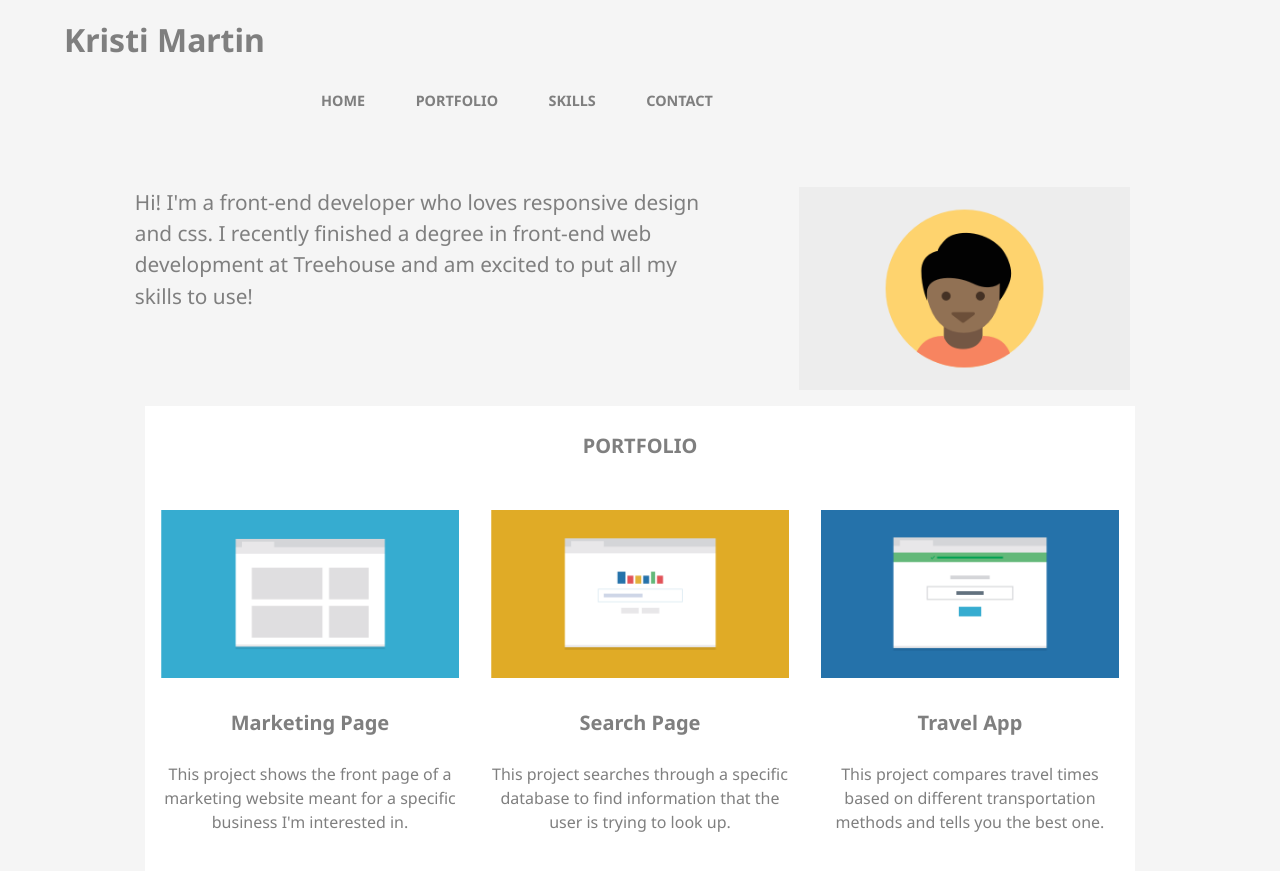
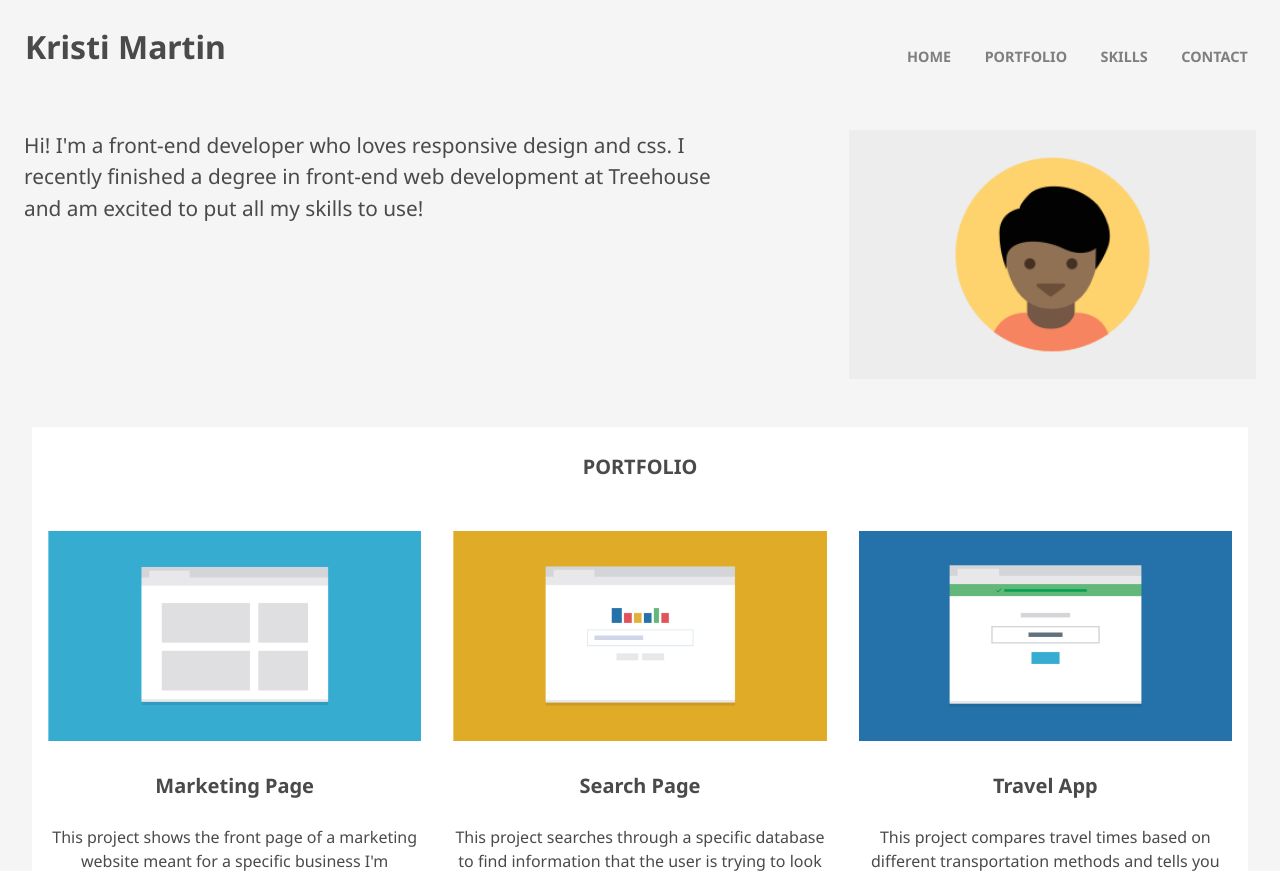
Before and after one commit to kristiamartin/techdegree-project-2, a plain HTML site: page index.html in a window 1280 px wide. Shown: the top 871 px of the page. Drawn offline with Linux system fonts and the light colour scheme.

Commit message:
update header

```diff
--- a/css/styles.css
+++ b/css/styles.css
@@ -1,5 +1,5 @@
 
-/* Body Styles */
+/* Body and Header Styles */
 
 * {
   box-sizing: border-box;
@@ -11,16 +11,55 @@ body {
 font-family: 'Noto Sans', sans-serif;
 font-size: 1em;
 line-height: 1.5;
-  color: #7F7F7F;
+color: #4A4A4A;
 background-color: #f5f5f5;
 text-align: center;
+}
+
+ul {
+list-style: none;
+padding-left: 0;
+}
+
+a {
+text-decoration: none;
+}
+
+nav {
+padding: 25px;
+}
+
+
+h1, .top-nav {
+text-align: center;
+}
+
+.top-nav, .top-nav li {
+width: 100%;
+}
+
+h1 a, .top-nav a {
+color: #4A4A4A;
+}
+
+.top-nav {
+margin-top: 30px;
+}
+
+.top-nav li {
+padding: 10px 0;
+margin: 5px auto;
+background-color: #fff;
+}
+
+.top-nav a {
+text-transform: uppercase;
+font-weight: bold;
 }
 
 .container {
 width: 100%;
 margin: 0 auto;
-  max-width: 1100px;
-  padding-bottom: 20px;
 }
 
 p {
@@ -28,9 +67,9 @@ p {
 padding: 0;
 }
 
-h1, h2, h3 {
+h2, h3 {
 font-size: 1.25em;
-  color: #7F7F7F;
+color: #4A4A4A;
 margin: 0;
 }
 
@@ -45,20 +84,6 @@ h3 {
 
 img {
 max-width: 100%;
-}
-
-
-/* Header Styles */
-
-.name {
-  font-size: 2em;
-  font-weight: bold;
-  padding: .5em 0;
-}
-
-.main-nav {
-  width: 100%;
-  padding-bottom: 3em;
 }
 
 nav ul li a {
@@ -108,12 +133,12 @@ a {
 
 .bio-img {
 width: 70%;
-  padding-bottom: 1em;
+padding-bottom: 3em;
 }
 
 .bio {
 font-size: 1.2em;
-  padding: 0em 1em;
+padding: 25px;
 }
 
 #portfolio {
@@ -129,6 +154,7 @@ a {
 }
 
 #skills {
+width: 100%;
 background-color: #dddbdb;
 }
 
@@ -213,6 +239,25 @@ li {
 
 @media (min-width: 768px) {
 
+  .top-nav {
+    margin-top: 0;
+  }
+
+  .top-nav li {
+    display: inline-block;
+    width: auto;
+    margin-right: 15px;
+    background-color: transparent;
+  }
+
+  .top-nav li:last-child {
+    margin-right: 0;
+  }
+
+  .top-nav a {
+      color: #7F7F7F;
+  }
+
 
   li {
     display: inline-block;
@@ -225,6 +270,10 @@ li {
   .bio-img {
     float: right;
     width: 33%;
+  }
+
+  .bio {
+    padding: 0;
     padding-right: 1em;
   }
 
@@ -239,7 +288,6 @@ li {
     float: left;
     width: 67%;
     margin-top: 0;
-    padding: 0 1em;
     font-size: 1.3em;
     text-align: left;
   }
@@ -247,7 +295,7 @@ li {
   .proj {
     float: left;
     width: calc(50% - 2em);
-    margin-bottom: 0;
+    margin-bottom: 2em;
   }
 
   .skills li {
@@ -279,18 +327,14 @@ li {
 
 @media (min-width: 1024px) {
 
-  header {
-    width: 60%;
+  h1 {
+    float: left;
+    text-align: left;
+    height: 12px;
+    line-height: 12px;
   }
 
-  .name {
-    float: left;
-    padding-left: 2em;
-  }
-
-  .main-nav {
-    float: right;
-    padding-right: 2em;
+  .top-nav {
     text-align: right;
   }
 
@@ -298,17 +342,17 @@ li {
     width: 60%;
   }
 
-  .bio-img {
-    margin-right: 1.25em;
-  }
-
   #portfolio {
-    width: 90%;
+    width: 95%;
     margin-bottom: 3em;
   }
 
   .proj {
     width: calc(33.333% - 2em);
+  }
+
+  #skills {
+    padding-top: 2em;
   }
 
   .contact-copy {
--- a/index.html
+++ b/index.html
@@ -13,20 +13,18 @@
   <body>
 
     <header>
-      <div class="container">
-        <p class="name">Kristi Martin</p>
-        <nav class="main-nav">
-          <ul>
-            <li><a href="#">Home</a></li>
-            <li><a href="#portfolio">Portfolio</a></li>
-            <li><a href="#skills">Skills</a></li>
-            <li><a href="#contact">Contact</a></li>
-          </ul>
-        </nav>
-      </div>
+      <nav>
+        <h1><a href="#">Kristi Martin</a></h1>
+        <ul class="top-nav">
+          <li><a href="#">home</a></li>
+          <li><a href="#portfolio">portfolio</a></li>
+          <li><a href="#skills">skills</a></li>
+          <li><a href="#contact">contact</a></li>
+        </ul>
+      </nav>
     </header>
 
-    <main class="container clearfix">
+    <main class="clearfix">
 
       <section id="about">
         <img class="bio-img" src="images/responsive-layout-profile.png" alt="Bio Picture">
```
Lines whose indentation alone changed are shown as unchanged.
